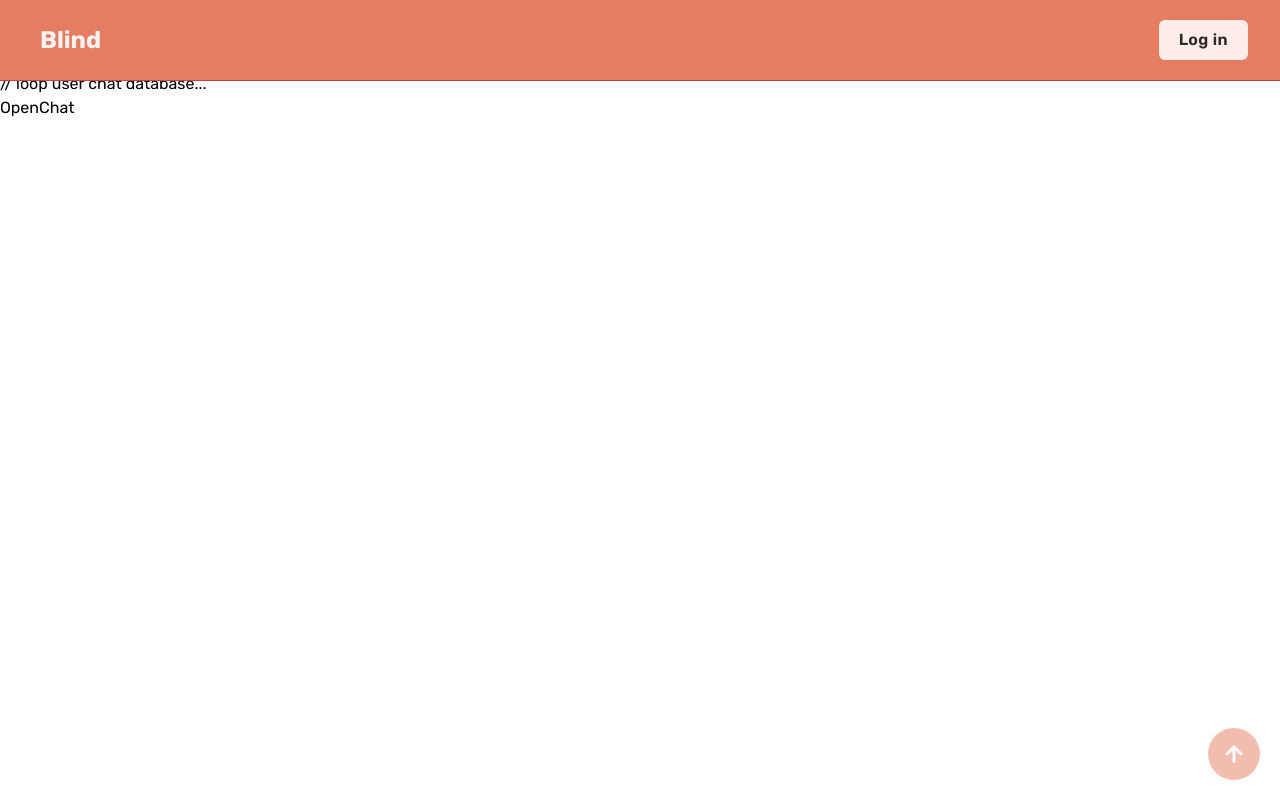
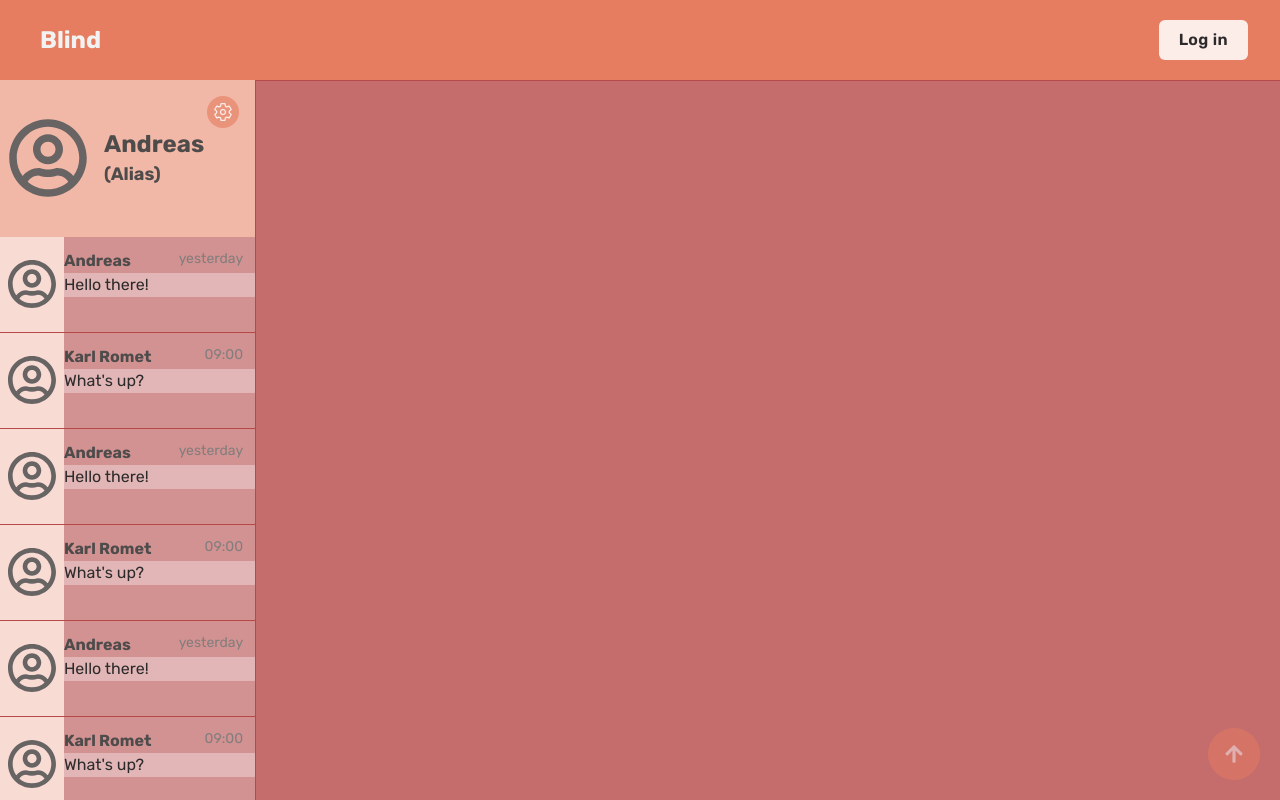
Before and after one commit to K444RU/match-me, a React (Vite) app: page /chats in a window 1280 px wide. Built offline with nearby package versions, Linux system fonts and the light colour scheme.

Commit message:
refactor: setting up chatsPage to get incoming data
add UserInfo.tsx as a separate component. Maybe AllChats should be renamed to ChatNav or something more appropriate

```diff
--- a/src/components/AllChats.tsx
+++ b/src/components/AllChats.tsx
@@ -1,15 +1,38 @@
-import React from 'react'
+import ChatsPage from '../pages/ChatsPage';
 import ChatPreview from './ChatPreview';
+import UserInfo from './UserInfo'
 
 const AllChats = () => {
+  const chats: any = [
+    {
+      id: "1",
+      name: "Andreas",
+      time: "yesterday",
+      last: "Hello there!"
+    },
+    {
+      id: "2",
+      name: "Karl Romet",
+      time: "09:00",
+      last: "What's up?"
+    }
+  ];
   return (
     <>
-    <div className="w">
-      <ChatPreview />
-      <ChatPreview />
-      <ChatPreview />
-      // loop user chat database...
-    </div>
+    <section className="flex flex-col items-center h-screen w-1/4 bg-background border-r border-background-500">
+      <UserInfo />
+      <div className="w-full overflow-scroll">
+        {chats.map((chat: any) => (
+          <ChatPreview key={chat.id} chat={chat} />
+        ))}
+        {chats.map((chat: any) => (
+          <ChatPreview key={chat.id} chat={chat} />
+        ))}
+        {chats.map((chat: any) => (
+          <ChatPreview key={chat.id} chat={chat} />
+        ))}
+      </div>
+    </section>
     </>
   )
 }
--- a/src/components/ChatPreview.tsx
+++ b/src/components/ChatPreview.tsx
@@ -1,8 +1,24 @@
 import React from 'react'
+import { FaRegUserCircle } from "react-icons/fa";
 
-const ChatPreview = () => {
+
+const ChatPreview = ({chat}: any) => {
+  console.log(chat);
   return (
-    <div className="">Hello</div>
+    <>
+      <div className="relative w-full h-24 bg-primary-100 text-text flex items-center border-b border-background-500">
+        <FaRegUserCircle className="text-text-600 h-16 w-16 ml-2 mr-2" />
+        <div className="w-full h-full bg-background-300">
+          <div className="flex justify-between mt-3 mr-3">
+            <p className="text-l font-bold text-text-700">{chat.name}</p>
+            <p className="text-sm text-text-500">{chat.time}</p>
+          </div>
+          <div className="w-full h-fit bg-background-200 mb-3">
+            <p className="h-full">{chat.last}</p>
+          </div>
+        </div>
+      </div>
+    </>
   )
 }
 
--- a/src/components/OpenChat.tsx
+++ b/src/components/OpenChat.tsx
@@ -2,7 +2,9 @@ import React from 'react'
 
 const OpenChat = () => {
   return (
-    <div>OpenChat</div>
+    <div className="bg-background-400 w-full">
+      <div className="w-full">Hello!</div>
+      </div>
   )
 }
 
--- /dev/null
+++ b/src/components/UserInfo.tsx
@@ -0,0 +1,23 @@
+import React from 'react'
+import { IoSettingsOutline } from "react-icons/io5";
+import { FaRegUserCircle } from "react-icons/fa";
+
+const UserInfo = () => {
+  const user: any = {
+    photo: "photo",
+    name: "Andreas",
+    alias: "(Alias)"
+  }
+  return (
+    <div className="relative w-full h-40 bg-primary-200 text-text flex items-center mt-20">
+      <IoSettingsOutline className="absolute top-4 right-4 bg-primary-300 hover:bg-primary-400 hover:cursor-pointer text-primary-50 h-8 w-8 p-1.5 rounded-3xl" />
+        <FaRegUserCircle className="text-text-600 h-20 w-20 ml-2 mr-2" />
+        <div>
+          <h2 className="text-2xl font-bold text-text-700 ml-2">{user.name}</h2>
+          <h2 className="text-lg font-bold text-text-700 ml-2">{user.alias}</h2>
+        </div>
+      </div>
+  )
+}
+
+export default UserInfo
--- a/src/pages/ChatsPage.tsx
+++ b/src/pages/ChatsPage.tsx
@@ -4,10 +4,10 @@ import OpenChat from '../components/OpenChat'
 
 const ChatsPage = () => {
   return (
-    <>
+    <div className="flex w-screen">
       <AllChats />
       <OpenChat />
-    </>
+    </div>
   )
 }
 
```
